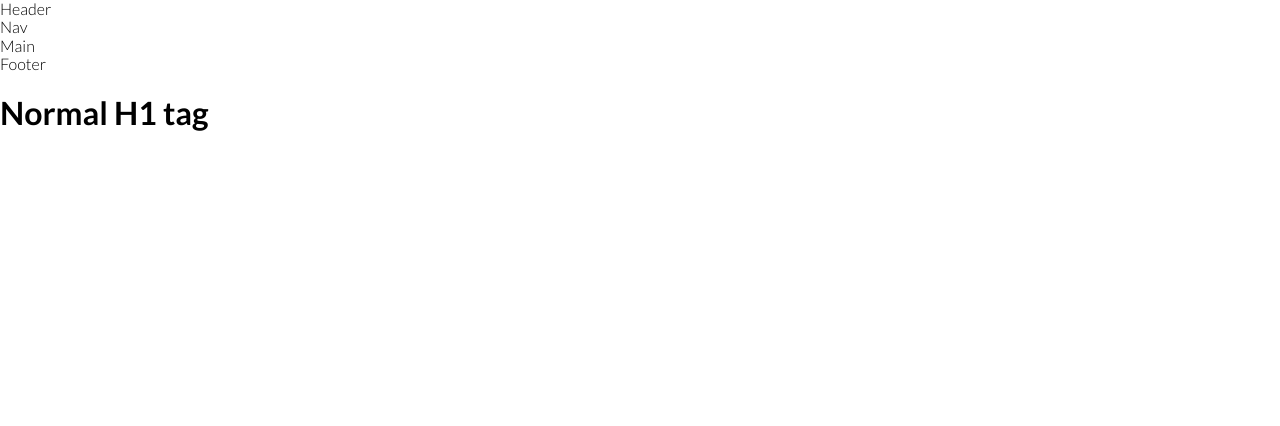
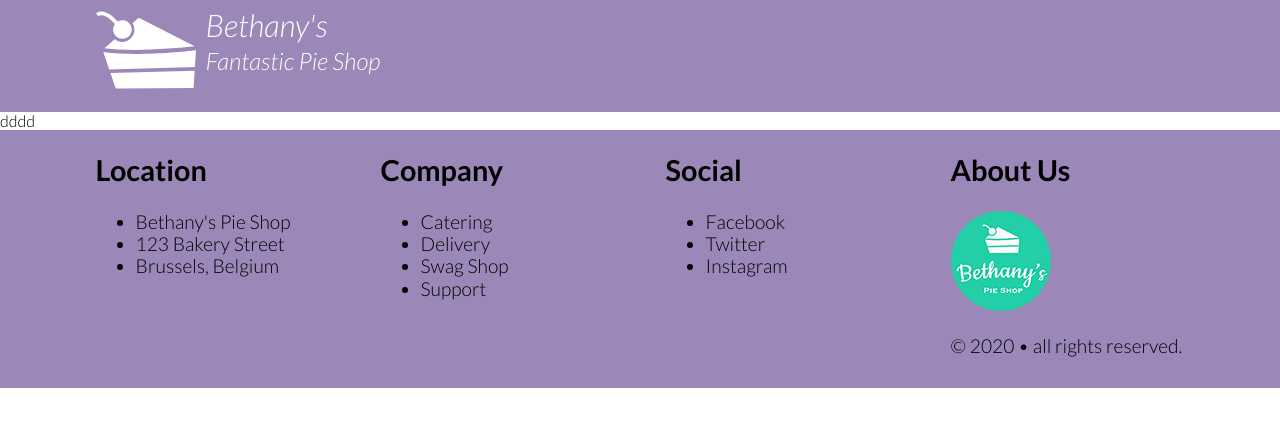
Before and after one commit to mdmamunfullstack/page-layout-pluralsight, a plain HTML site: page index.html in a window 1280 px wide. Drawn offline with Linux system fonts and the light colour scheme.

Commit message:
Builder the Header and Footer

```diff
--- a/css/large.css
+++ b/css/large.css
@@ -1,3 +1,6 @@
 @media only screen and (min-width: 1024px) {
+    .large-3{
+        width: 25%;
+    }
 
 } /*End of Media Query*/
--- a/css/medium.css
+++ b/css/medium.css
@@ -1,3 +1,15 @@
 @media only screen and (min-width: 768px) {
+  .small-12 {
+    width: 50%;
+  }
+  header h2 {
+    font-size: 2.85rem;
+  }
 
+  header h2 {
+    font-size: 1.5rem;
+  }
+  header img{
+      height: 100px;
+  }
 } /*End of Media Query*/
--- a/css/small.css
+++ b/css/small.css
@@ -7,3 +7,70 @@ body{
     font-size: 16px;
     font-weight: 300;
 }
+
+/***************grid rules************/
+.row{
+    clear: both;
+}
+
+.limited{
+    max-width: 1140px;
+    margin: auto;
+}
+.column{
+    float: left;
+    padding: 0 2vw;
+    margin: 0 0 .75rem 0;
+}
+
+.small-12{
+    width: 100%;
+}
+
+
+/***************Footer*************************/
+footer{
+    background-color: #9b87b8;
+    font-size: 1.2rem;
+
+}
+
+footer h1{
+    font-style: italic;
+    text-transform: capitalize;
+    margin: 1rem 0 .3rem 0;
+}
+
+
+.clearfix::after {
+    content: "";
+    clear: both;
+    display: table;
+  }
+
+/***************header*************************/
+header{
+    background: #9b87b8;
+}
+header img{
+    float: left;
+    height: 85px;
+    padding-right: 10px;
+}
+
+header h1, header h2{
+    margin: 0;
+    color: #fff;
+    font-weight: 300;
+    font-style: italic;
+}
+
+header h1{
+    padding : .5rem 0 0 0;
+    font-size: 1.95rem;
+}
+
+header h2{
+    padding : .2rem 0 0 0;
+    font-size: 1.50rem;
+}
--- a/index.html
+++ b/index.html
@@ -1,25 +1,68 @@
 <!DOCTYPE html>
 <html lang="en">
+
 <head>
-    <meta charset="UTF-8">
-    <meta http-equiv="X-UA-Compatible" content="IE=edge">
-    <meta name="viewport" content="width=device-width, initial-scale=1.0">
+    <meta charset="UTF-8" />
+    <meta http-equiv="X-UA-Compatible" content="IE=edge" />
+    <meta name="viewport" content="width=device-width, initial-scale=1.0" />
     <title>Home | Bethany's Pie Shop</title>
-    <link rel="preconnect" href="https://fonts.googleapis.com">
-    <link rel="preconnect" href="https://fonts.gstatic.com" crossorigin>
-    <link href="https://fonts.googleapis.com/css2?family=Caveat:wght@400;500;600;700&family=Lato:ital,wght@0,100;0,300;0,400;0,700;0,900;1,100;1,300;1,400;1,700;1,900&family=Montserrat:ital,wght@0,100;0,200;0,300;0,400;0,500;0,600;0,700;0,800;0,900;1,100;1,200;1,300;1,400;1,500;1,600;1,700;1,800;1,900&display=swap" rel="stylesheet">
+    <link rel="preconnect" href="https://fonts.googleapis.com" />
+    <link rel="preconnect" href="https://fonts.gstatic.com" crossorigin />
+    <link
+        href="https://fonts.googleapis.com/css2?family=Caveat:wght@400;500;600;700&family=Lato:ital,wght@0,100;0,300;0,400;0,700;0,900;1,100;1,300;1,400;1,700;1,900&family=Montserrat:ital,wght@0,100;0,200;0,300;0,400;0,500;0,600;0,700;0,800;0,900;1,100;1,200;1,300;1,400;1,500;1,600;1,700;1,800;1,900&display=swap"
+        rel="stylesheet" />
+    <link rel="stylesheet" href="css/normalize.css" />
+    <link rel="stylesheet" href="css/small.css" />
+    <link rel="stylesheet" href="css/medium.css" />
+    <link rel="stylesheet" href="css/large.css" />
+</head>
 
-    <link rel="stylesheet" href="css/normalize.css">
-    <link rel="stylesheet" href="css/small.css">
-    <link rel="stylesheet" href="css/medium.css">
-    <link rel="stylesheet" href="css/large.css">
+<body>
+    <header class="clearfix">
+        <div class="row limited">
+            <section class="column small-12">
+                <img src="images/logo.svg" alt="" srcset="">
+                <h1>Bethany's</h1>
+                <h2>Fantastic Pie Shop</h2>
+            </section>
+        </div>
+    </header>
+dddd
+    <footer class="clearfix">
+        <div class="row limited">
+            <section class="column small-12 medium-6 large-3">
+                <h2>Location</h2>
+                <ul>
+                    <li>Bethany's Pie Shop</li>
+                    <li>123 Bakery Street</li>
+                    <li>Brussels, Belgium</li>
+                </ul>
+            </section>
+            <section class="column small-12 medium-6 large-3">
+                <h2>Company</h2>
+                <ul>
+                    <li>Catering</li>
+                    <li>Delivery</li>
+                    <li>Swag Shop</li>
+                    <li>Support</li>
+                </ul>
+            </section>
+            <section class="column small-12 medium-6 large-3">
+                <h2>Social</h2>
+                <ul>
+                    <li>Facebook</li>
+                    <li>Twitter</li>
+                    <li>Instagram</li>
+                </ul>
+            </section>
+            <section class="column small-12 medium-6 large-3">
+                <h2>About Us</h2>
+                <img src="images/logo2.png" alt="logo" />
+                <p>&copy; 2020 &bull; all rights reserved.</p>
+            </section>
+        </div>
+        <!-- end row -->
+    </footer>
+</body>
 
-</head>
-<body>
-    <header>Header</header>
-    <nav>Nav</nav>
-    <main>Main</main>
-    <footer>Footer</footer>
-    <h1>Normal H1 tag</h1>
-</body>
 </html>
```
Also changed, not shown: images/logo.svg (added), images/logo2.png (added), notes.txt.
